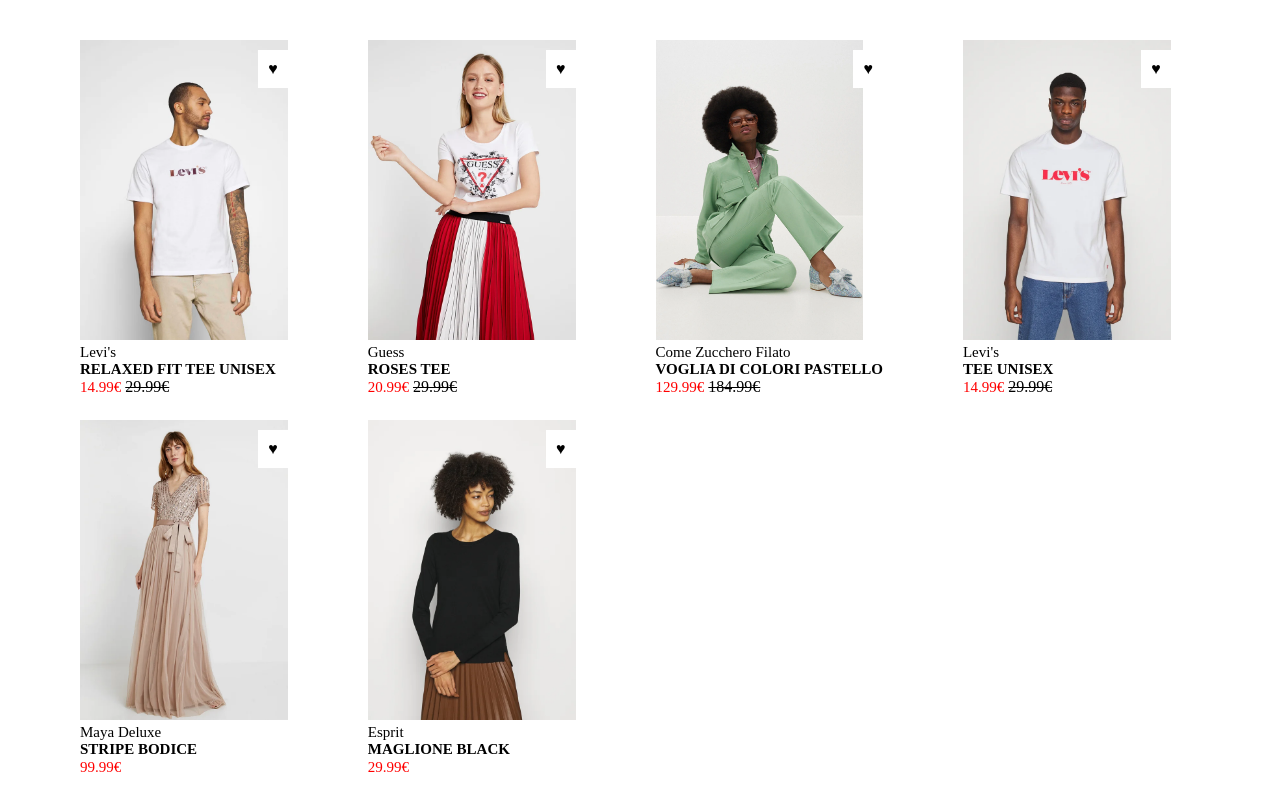
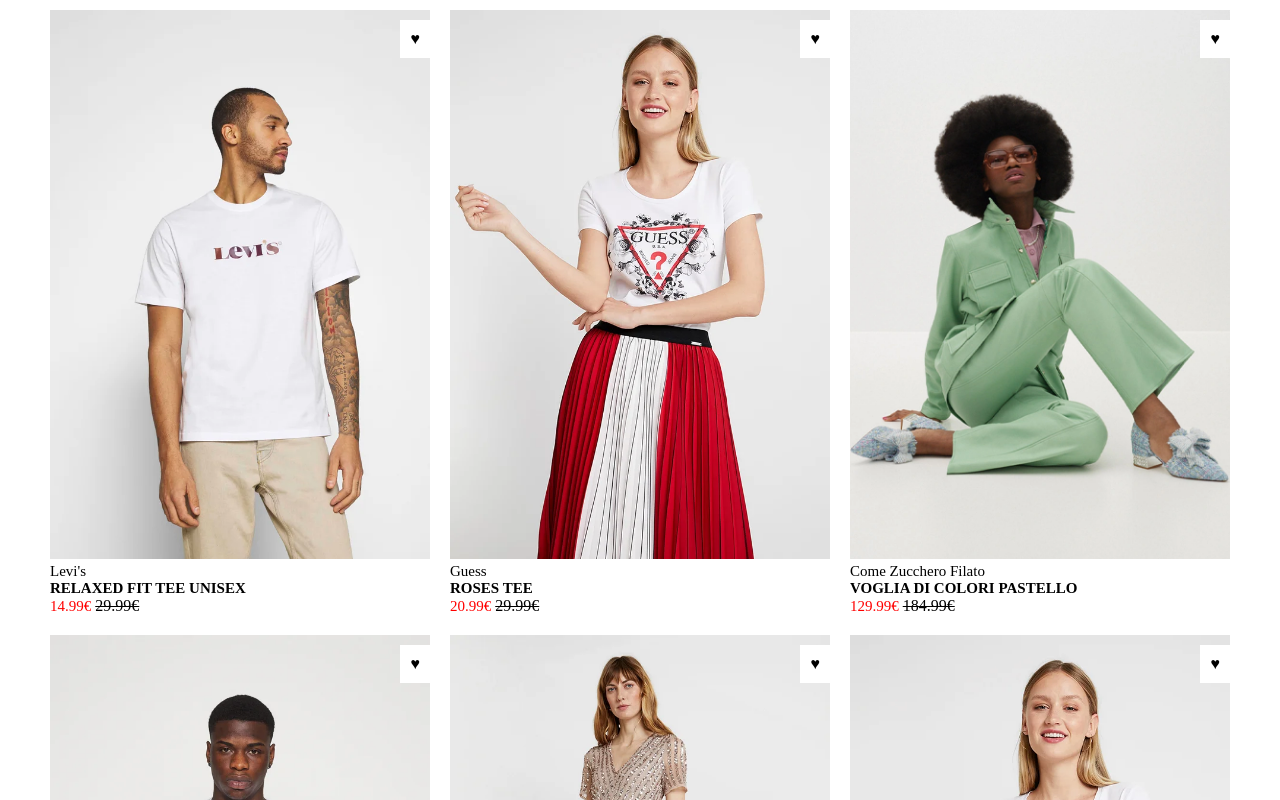
Before and after one commit to AndVig/html-css-boolando, a plain HTML site: page index.html in a window 1280 px wide. Shown: the top 800 px of the page. Drawn offline with Linux system fonts and the light colour scheme.

Commit message:
correct content height and width

```diff
--- a/css/style.css
+++ b/css/style.css
@@ -9,8 +9,10 @@
     margin: 0 auto;
 }
 .content{
-    height: 300px;
     position:relative;
+}
+.content img{
+    width: 100%;
 }
 .row{
     display: flex;
@@ -23,8 +25,8 @@
 
 }
 .col33{
-    margin: 40px;
-    max-width: calc(100% /3 -20px);
+    margin: 10px;
+    width: calc(100% /3 - 20px);
 }
 .heart{
     position: absolute;
--- a/index.html
+++ b/index.html
@@ -82,7 +82,7 @@
 
                 <div class="col33">
                     <div class="content">
-                        <img class="content" src="./img/6.webp">
+                        <img class="content" src="./img/2.webp">
                         <span class="heart">&#9829;</span>
                         <div>
                             <p class="marca">Esprit</p>
```
